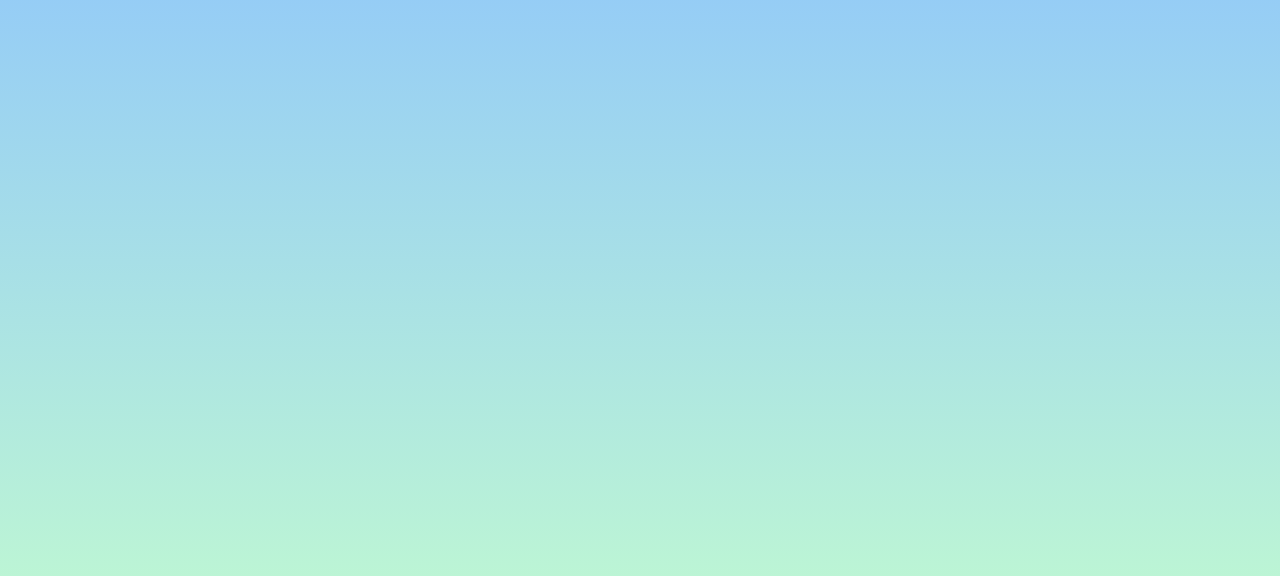
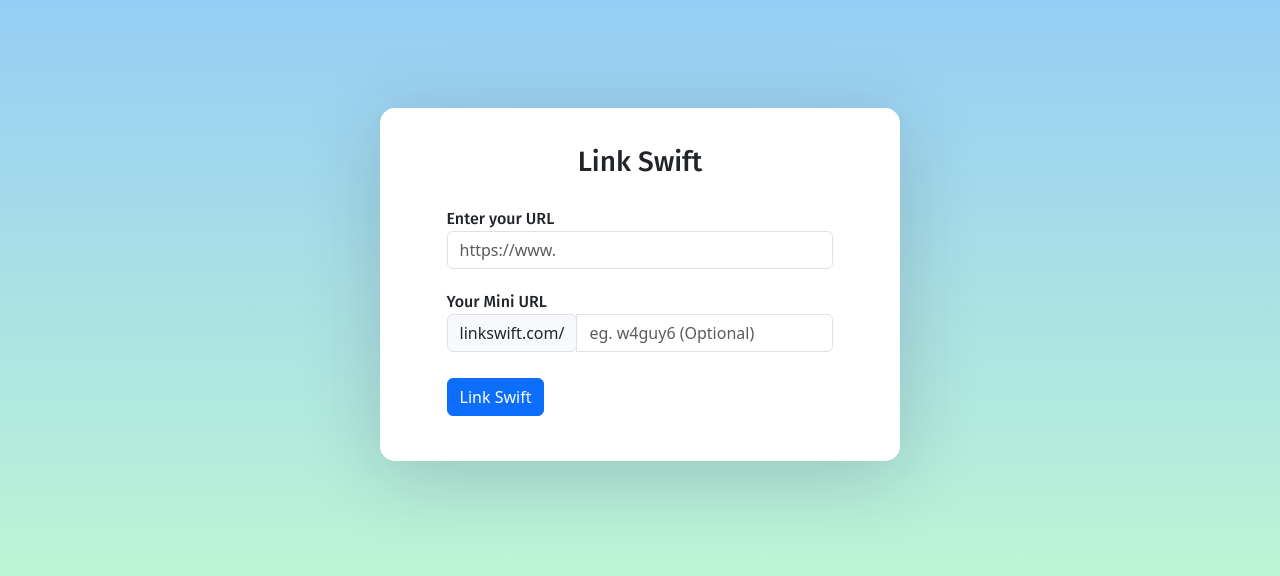
Before and after one commit to STHassanDev/LinkSwift, a React (Create React App) app in the folder linkswift-client/: page / in a window 1280 px wide. Before the commit this address had no page. Shown: the part 116-692 px from the top of the page. Built offline with nearby package versions, Linux system fonts and the light colour scheme.

Commit message:
correct a path error in one of the route tags

```diff
--- a/linkswift-client/src/index.js
+++ b/linkswift-client/src/index.js
@@ -22,7 +22,7 @@
 root.render(
   <BrowserRouter>
     <Routes>
-      <Route path='/app' element={<App />} />
+      <Route path='/' element={<App />} />
     </Routes>
   </BrowserRouter>
 );
```
